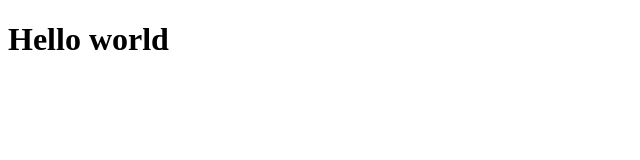
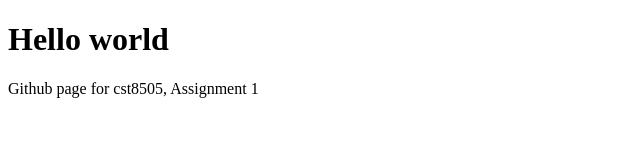
Before and after one commit to Khesorw/CST8505, a plain HTML site: page index.html in a window 1280 px wide. Shown: the whole page, without its empty margins (0-640 px from the left). Drawn offline with Linux system fonts and the light colour scheme.

Commit message:
Description about cst8505: add description for assignment 1

```diff
--- a/index.html
+++ b/index.html
@@ -6,6 +6,8 @@
     </head>
     <body>
         <h1>Hello world</h1>
+
+		<p>Github page for cst8505, Assignment 1</p>
     </body>
 
 </html>
```
